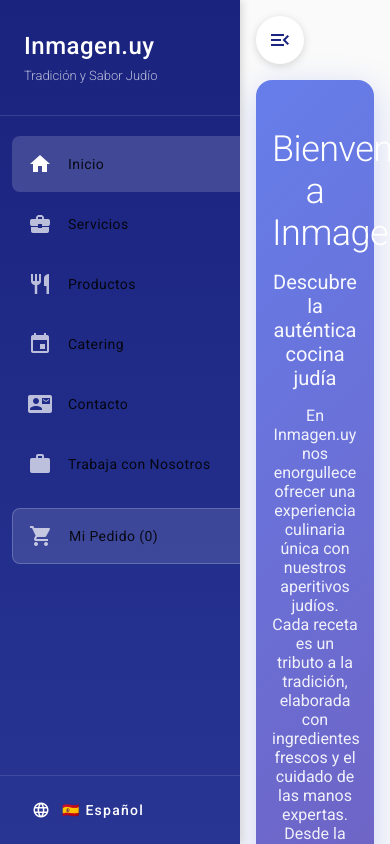
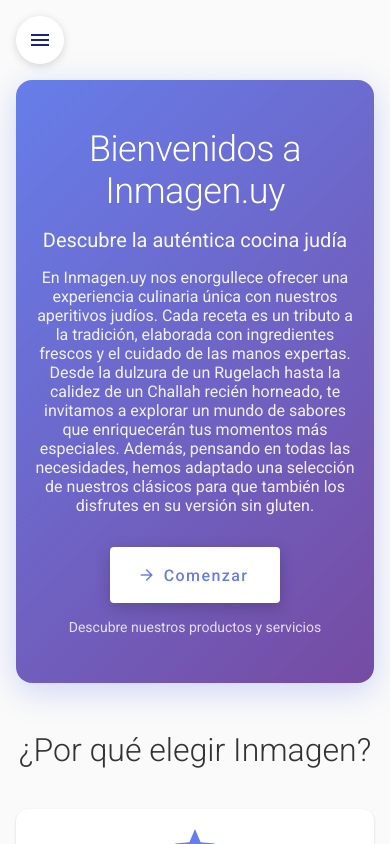
Before and after one commit to bitsmovelatan/BitsmovePage, an Angular app in the folder inmagen-uy/: page / in a window 390 px wide. Built offline with nearby package versions, Linux system fonts and the light colour scheme.

Commit message:
feat: Hide sidebar by default on mobile devices and add auto-close on menu item selection

```diff
--- a/inmagen-uy/src/app/layout/layout.html
+++ b/inmagen-uy/src/app/layout/layout.html
@@ -1,5 +1,5 @@
 <mat-sidenav-container class="sidenav-container">
-  <mat-sidenav mode="side" [opened]="sidenavOpened" class="sidenav" #sidenav>
+  <mat-sidenav [mode]="isMobile ? 'over' : 'side'" [opened]="sidenavOpened" class="sidenav" #sidenav>
     <div class="sidenav-header">
       <h2>{{ t('app.title') }}</h2>
       <p class="subtitle">{{ t('app.subtitle') }}</p>
@@ -7,7 +7,7 @@
 
     <mat-nav-list>
       @for (item of menuItems; track item.path) {
-        <a mat-list-item [routerLink]="item.path" routerLinkActive="active">
+        <a mat-list-item [routerLink]="item.path" routerLinkActive="active" (click)="onMenuItemClick()">
           <mat-icon matListItemIcon>{{ item.icon }}</mat-icon>
           <span matListItemTitle>{{ getMenuLabel(item.labelKey) }}</span>
         </a>
@@ -15,7 +15,7 @@
 
       <!-- Cart Item -->
       <a mat-list-item class="cart-item" [routerLink]="'/cart'" routerLinkActive="active"
-         [matBadge]="cartCount" matBadgeColor="warn" [matBadgeHidden]="cartCount === 0">
+         [matBadge]="cartCount" matBadgeColor="warn" [matBadgeHidden]="cartCount === 0" (click)="onMenuItemClick()">
         <mat-icon matListItemIcon>shopping_cart</mat-icon>
         <span matListItemTitle>{{ t('nav.cart') }} ({{ cartCount }})</span>
       </a>
--- a/inmagen-uy/src/app/layout/layout.scss
+++ b/inmagen-uy/src/app/layout/layout.scss
@@ -130,9 +130,9 @@
   transition: all 0.3s ease;
 }
 
-// Ajustar posición del botón cuando el sidebar está abierto
+// Ajustar posición del botón cuando el sidebar está abierto en modo 'side'
 .sidenav-container {
-  .mat-drawer-opened ~ .mat-drawer-content {
+  .mat-drawer-side.mat-drawer-opened ~ .mat-drawer-content {
     .menu-toggle {
       left: 296px; // 280px sidebar + 16px margen
     }
@@ -141,17 +141,18 @@
 
 @media (max-width: 768px) {
   .sidenav {
-    width: 240px;
+    width: 280px; // Ancho completo en móvil
   }
 
   .main-content {
     padding: 80px 16px 16px 16px;
   }
 
+  // En móvil (modo 'over'), el botón siempre está en left: 16px
   .sidenav-container {
-    .mat-drawer-opened ~ .mat-drawer-content {
+    .mat-drawer-over ~ .mat-drawer-content {
       .menu-toggle {
-        left: 256px; // 240px sidebar + 16px margen
+        left: 16px !important; // Siempre en la misma posición en móvil
       }
     }
   }
--- a/inmagen-uy/src/app/layout/layout.ts
+++ b/inmagen-uy/src/app/layout/layout.ts
@@ -31,6 +31,7 @@ export class LayoutComponent {
   currentLang: string = 'es';
   sidenavOpened: boolean = true;
   cartCount: number = 0;
+  isMobile: boolean = false;
 
   menuItems = [
     { path: '/', icon: 'home', labelKey: 'nav.home' },
@@ -53,6 +54,14 @@ export class LayoutComponent {
   ) {
     this.currentLang = translate.getCurrentLanguage();
 
+    // Detectar si es dispositivo móvil
+    this.checkIfMobile();
+
+    // Escuchar cambios en el tamaño de la ventana
+    window.addEventListener('resize', () => {
+      this.checkIfMobile();
+    });
+
     // Suscribirse al contador del carrito
     this.cartService.cartCount$.subscribe(count => {
       console.log('Carrito actualizado. Nuevo contador:', count);
@@ -62,8 +71,25 @@ export class LayoutComponent {
     console.log('Layout inicializado. Carrito actual:', this.cartService.getCartCount());
   }
 
+  private checkIfMobile(): void {
+    this.isMobile = window.innerWidth < 768;
+    // Si es móvil, cerrar el sidebar por defecto
+    if (this.isMobile) {
+      this.sidenavOpened = false;
+    } else {
+      this.sidenavOpened = true;
+    }
+  }
+
   toggleSidenav(): void {
     this.sidenavOpened = !this.sidenavOpened;
+  }
+
+  onMenuItemClick(): void {
+    // Cerrar el sidenav en móvil después de seleccionar un item
+    if (this.isMobile) {
+      this.sidenavOpened = false;
+    }
   }
 
   changeLanguage(lang: string): void {
```
